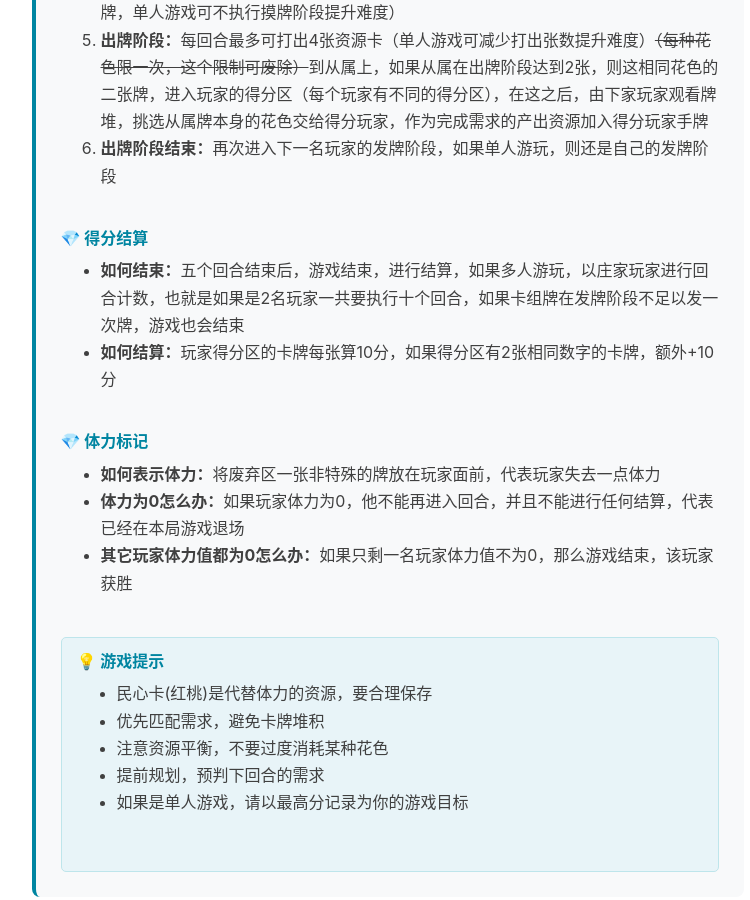
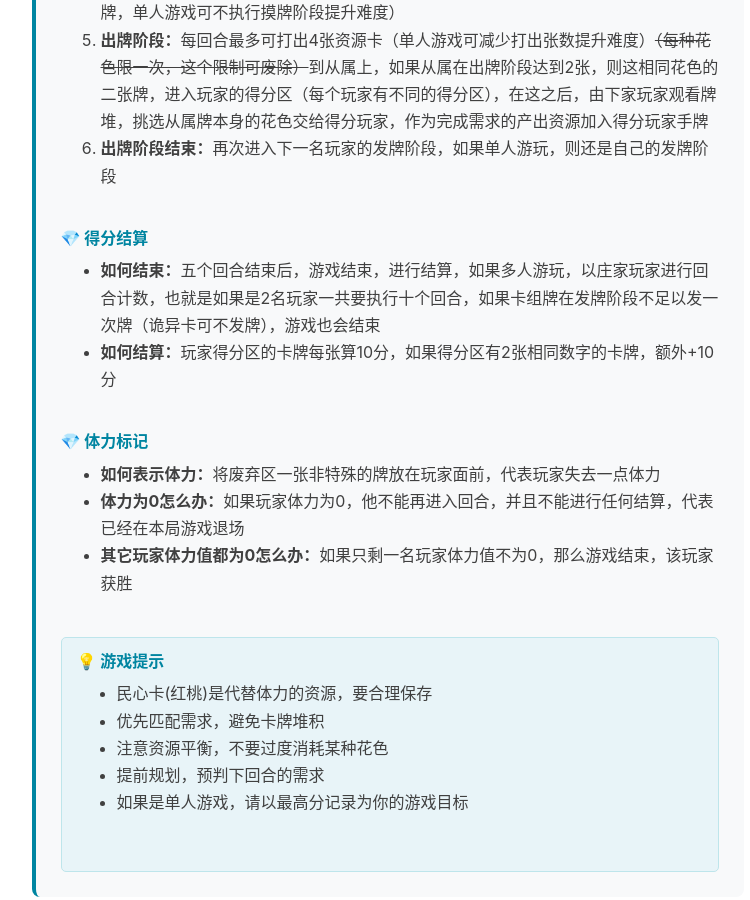
Before and after one commit to Drinkwang/jekyll2, a Jekyll site: the page built from shiguipai.html, in a window 1280 px wide and 900 px high, scrolled down 1561 px. Shown: the whole window, without its empty margins (136-886 px from the left). Built offline with Jekyll 4.4.1, drawn with Linux system fonts in a browser that asks for light colours; nearby versions of some CDN libraries; comment, search, counter and statistics services are not loaded.

Commit message:
测试修改

```diff
--- a/shiguipai.html
+++ b/shiguipai.html
@@ -151,7 +151,7 @@ header-img: "img/post-bg-rwd.jpg"
 
                     <h6>💎 得分结算</h6>
                     <ul>
-                        <li><strong>如何结束：</strong>五个回合结束后，游戏结束，进行结算，如果多人游玩，以庄家玩家进行回合计数，也就是如果是2名玩家一共要执行十个回合，如果卡组牌在发牌阶段不足以发一次牌，游戏也会结束</li>
+                        <li><strong>如何结束：</strong>五个回合结束后，游戏结束，进行结算，如果多人游玩，以庄家玩家进行回合计数，也就是如果是2名玩家一共要执行十个回合，如果卡组牌在发牌阶段不足以发一次牌（诡异卡可不发牌），游戏也会结束</li>
                         <li><strong>如何结算：</strong>玩家得分区的卡牌每张算10分，如果得分区有2张相同数字的卡牌，额外+10分</li>
                     </ul>
 
```
